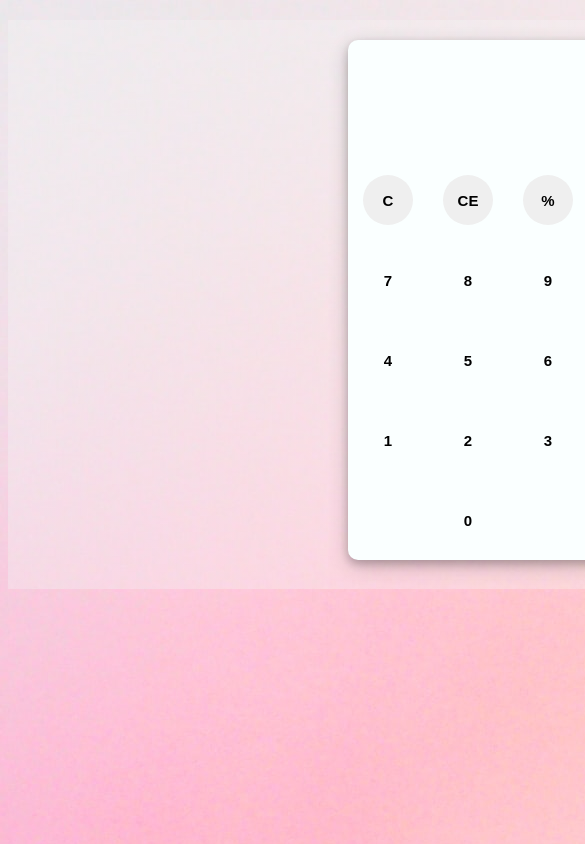
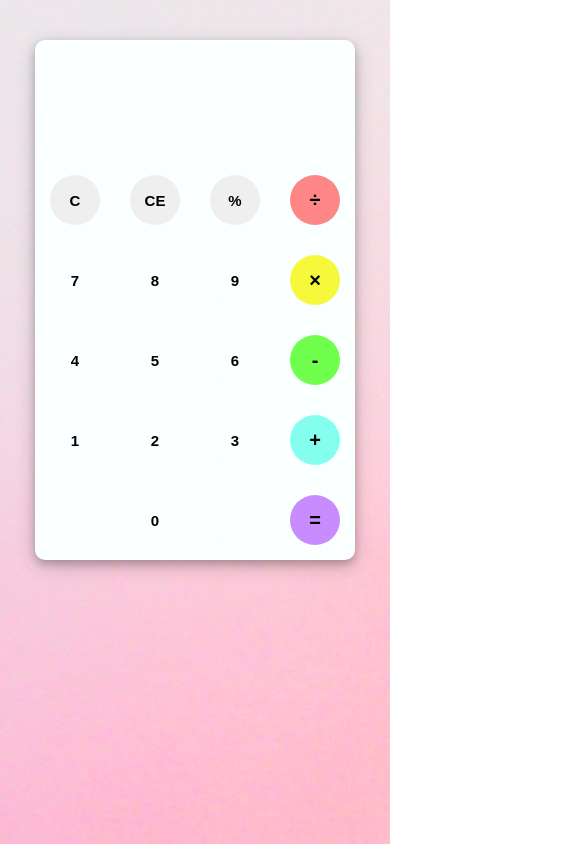
Before and after one commit to sophiasandeva/sophiads-cal.github.io, a plain HTML site: page index.html in a window 390 px wide. Shown: the top 844 px of the page, 585 px wide, since content can reach past the window. Drawn offline with Linux system fonts and the light colour scheme.

Commit message:
Update style.css

```diff
--- a/style.css
+++ b/style.css
@@ -6,7 +6,7 @@ body {
 #container {
   width: 1000px;
   height: 569px;
-  background-image: linear-gradient(rgba(247, 245, 245, 0.3), rgba(245, 245, 245, 0.3)), url(assets/images/bow.jpg);
+  background-image: url(assets/images/bow.jpg);
   margin: 20px auto;
 }
 
@@ -100,3 +100,43 @@ button:nth-child(20) {
   font-size: 20px;
   background-color: rgb(200, 140, 255);
 }
+
+@media (max-width: 960px) and (orientation: portrait) {
+  #calculator {
+    max-width: 100%;
+    max-height: 100%;
+    background-color: #faffff;
+    margin: 0 auto;
+    top: 20px;
+    position: relative;
+    border-radius: 10px;
+    box-shadow: 0 4px 8px 0 rgba(0, 0, 0, 0.2), 0 6px 20px 0 rgba(0, 0, 0, 0.19);
+  }
+
+  #container {
+    width: 320px;
+    height: 520px;
+    background-image: url(assets/images/bow.jpg);
+    margin: 20px auto;
+  }
+}
+
+@media (max-width: 576px) and (orientation: portrait) {
+  #calculator {
+    max-width: 100%;
+    max-height: 100%;
+    background-color: #faffff;
+    margin: 0 auto;
+    top: 20px;
+    position: relative;
+    border-radius: 10px;
+    box-shadow: 0 4px 8px 0 rgba(0, 0, 0, 0.2), 0 6px 20px 0 rgba(0, 0, 0, 0.19);
+  }
+
+  #container {
+    width: 320px;
+    height: 520px;
+    background-image: url(assets/images/bow.jpg);
+    margin: 20px auto;
+  }
+}
```
